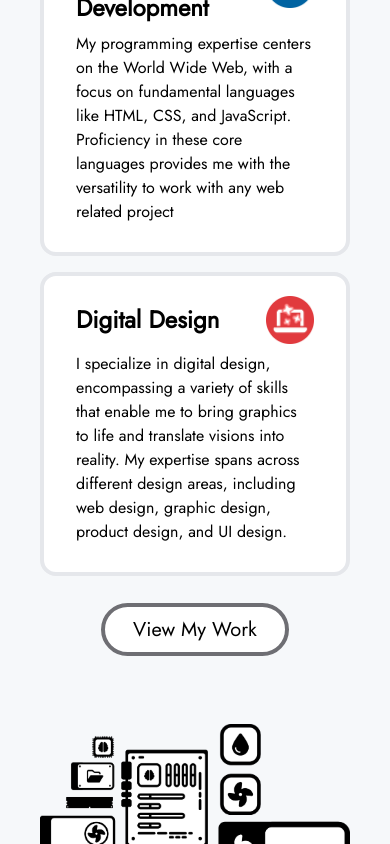
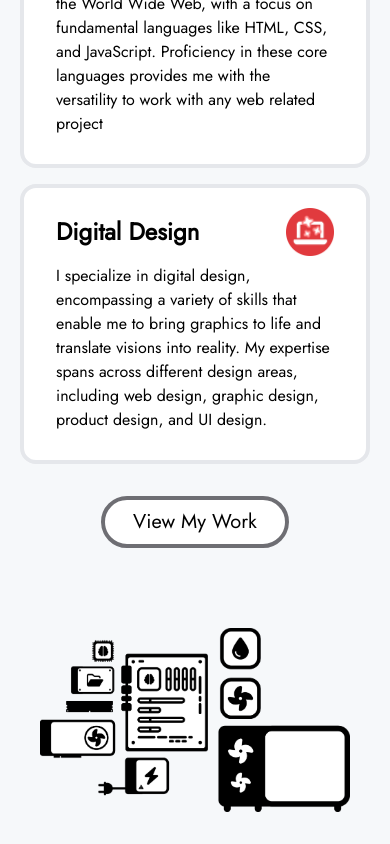
Before and after one commit to mikesenh/mikesenh, a SvelteKit app: page / in a window 390 px wide. Shown: the part 992-1836 px from the top of the page. Built offline with nearby package versions, Linux system fonts and the light colour scheme.

Commit message:
tiny-fix-etc

```diff
--- a/src/routes/+page.svelte
+++ b/src/routes/+page.svelte
@@ -205,7 +205,7 @@
 </div>
 </div>
 <div
-    class="flex sm:flex-row flex-col justify-center mx-5 md:mx-16 lg:mx-16 xl:mx-16 my-8 2xl:mx-48 "
+    class="flex sm:flex-row flex-col justify-center md:mx-16 lg:mx-16 xl:mx-16 my-8 2xl:mx-48 "
   >
   <div></div>
   <div class="grid content-center gap-4 xl:grid-cols-3 grid-cols-1 mx-5">
@@ -223,9 +223,8 @@
 </div>
 
 <div
-class="flex justify-center mt-10 mb-20"
+class="flex justify-center mt-7 mb-20"
 >
-<div class="hover:border-myblue hover:-translate-y-1 hover:drop-shadow-md transition">
   <a
           class="text-gray-800 border-greyblack bg-white text-xl border-4 p-2 px-7 rounded-full border-zinc-700 hover:border-myblue hover:-translate-y-1 hover:drop-shadow-md transition"
           href="/work"
@@ -234,7 +233,6 @@ class="flex justify-center mt-10 mb-20"
         >
       </div>
 
-      </div>
 
 <div
     class="flex sm:flex-row flex-col justify-center mt-10 mx-5 md:mx-16 lg:mx-16 xl:mx-16 my-12 pb-6 2xl:mx-48 "
--- a/src/routes/about/+page.svelte
+++ b/src/routes/about/+page.svelte
@@ -23,7 +23,7 @@
       />
     </div>
     <div
-      class="grid content-between p-10 lg:w-1/2 w-100 my-none my-auto cursor-default"
+      class="grid content-between p-1 lg:w-1/2 w-100 my-none my-auto cursor-default"
     >
       <span>
         <h1
```
